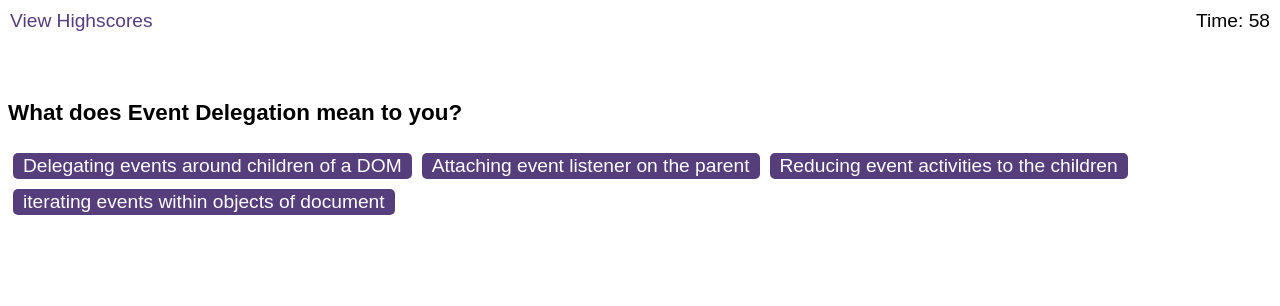
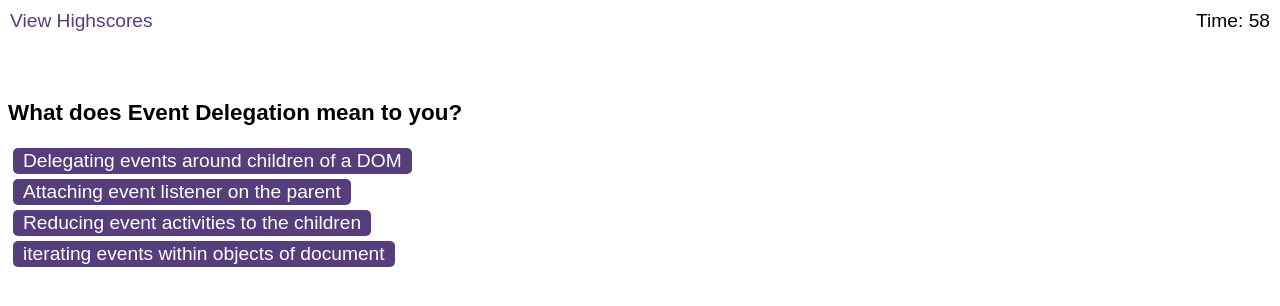
Before and after one commit to Olasunkanmi-O/Timed-Quiz, a plain HTML site: page index.html in a window 1280 px wide. Both pictures are taken after a click on the button "Start Quiz". Drawn offline with Linux system fonts and the light colour scheme.

Commit message:
all options working

```diff
--- a/assets/css/styles.css
+++ b/assets/css/styles.css
@@ -14,7 +14,8 @@ a:hover {
 }
 
 button {
-  display: inline-block;
+  display: block;
+  align-self: center;
   margin: 5px;
   cursor: pointer;
   font-size: 100%;
@@ -31,7 +32,7 @@ button:hover {
 }
 
 .choices button {
-  display: block;
+  display: inline;
 }
 
 input[type="text"] {
@@ -66,6 +67,8 @@ li:nth-child(odd) {
   text-align: center;
 }
 
+
+
 .scores {
   position: absolute;
   top: 10px;
--- a/assets/js/logic.js
+++ b/assets/js/logic.js
@@ -31,11 +31,19 @@ function countdown() {
 
 
     for (i = 0; i < choices.length; i++) {
+        console.log(choices[i])
         var options = document.createElement('button')
         var optionsText = document.createTextNode(allQuestions[currentQuestionIndex].choices[i])
         options.appendChild(optionsText)
         document.body.appendChild(options)
+        options.addEventListener('click', function (event) {
+            console.log(event.target.textContent)
+        })
+
     }
+    //add event listener to the options
+
+
 
 
 
```
